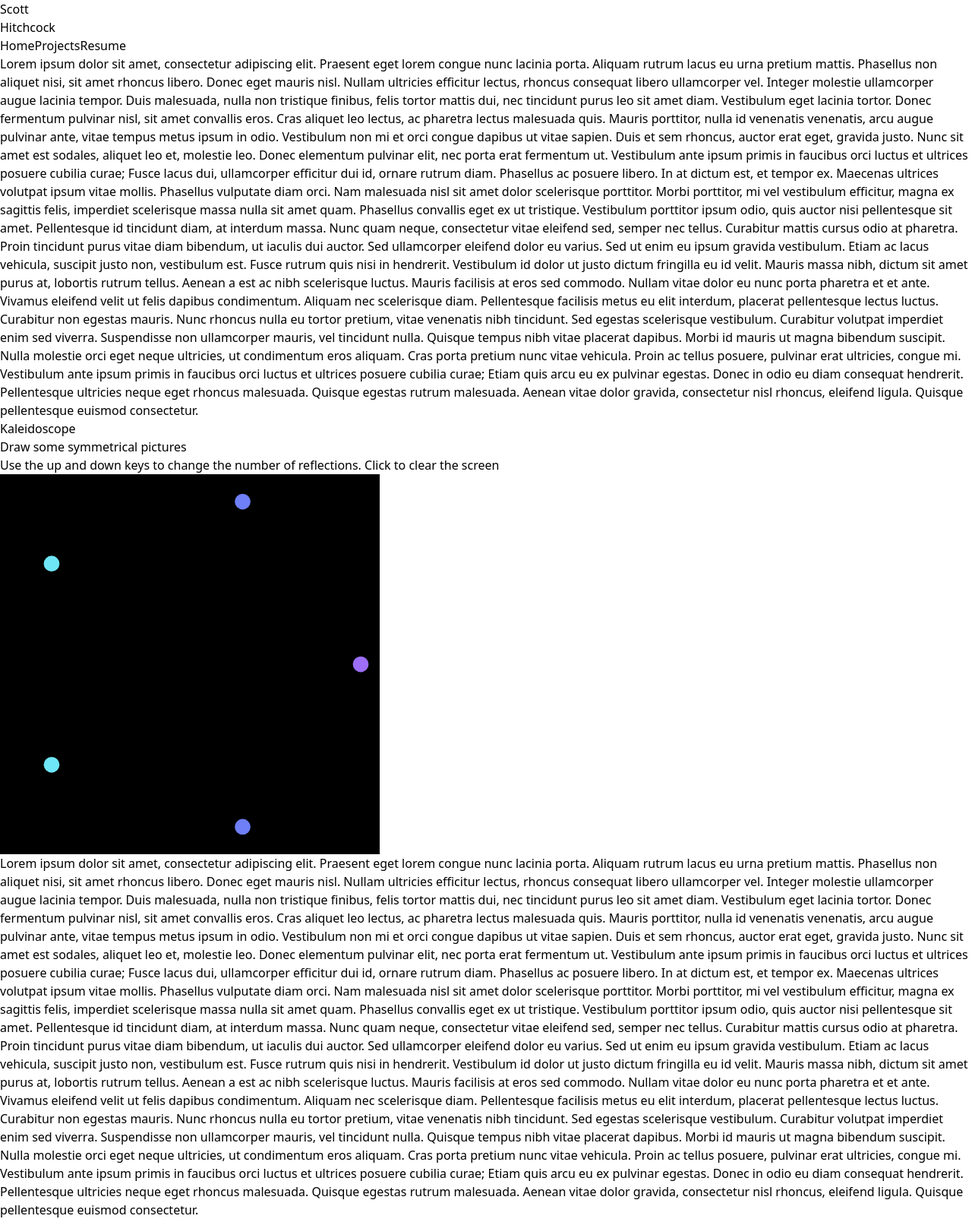
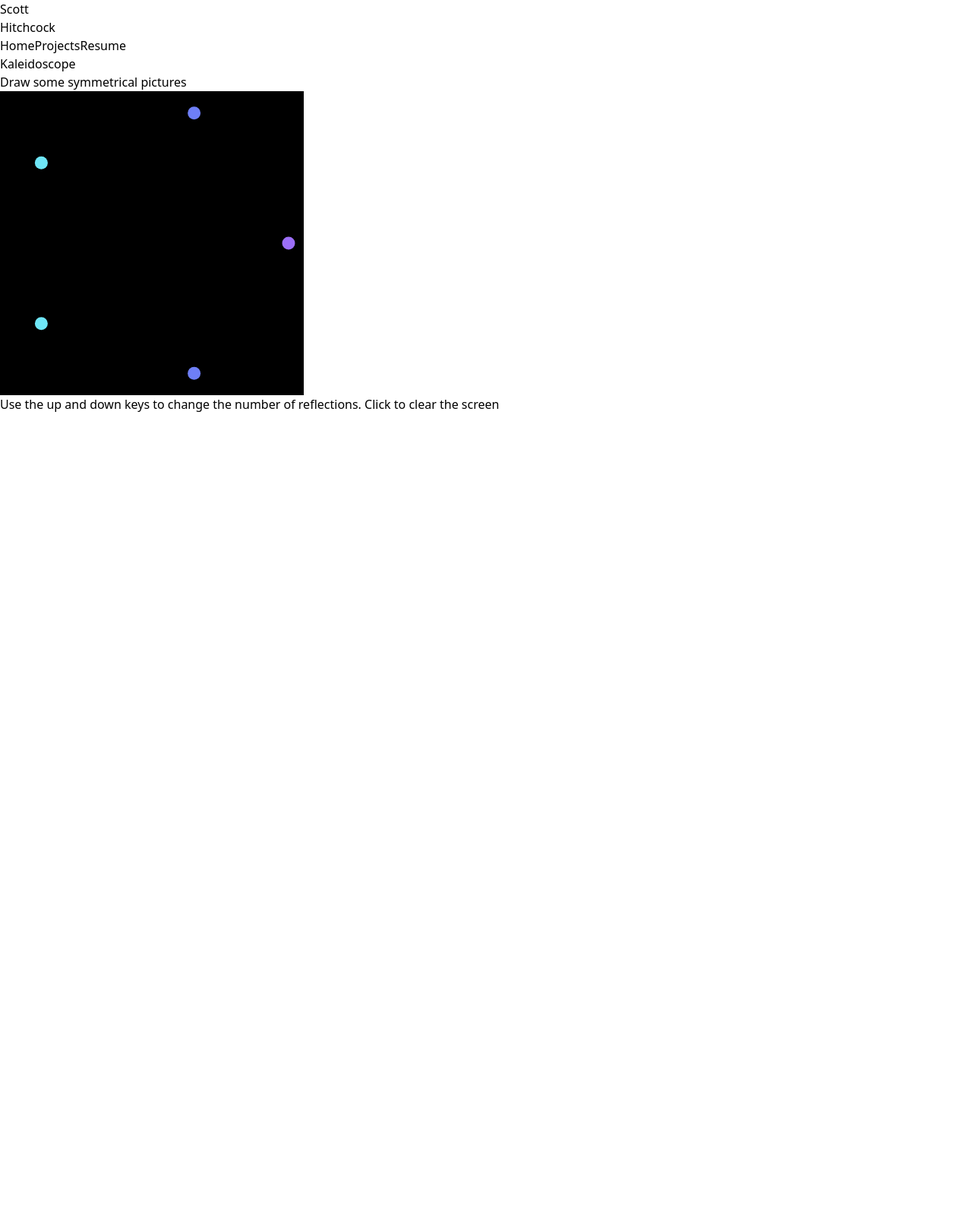
Before and after one commit to scotthitch/s-hitchcock-website, a Vue app: page /projects in a window 1280 px wide. Shown: the whole page at 76% size. After the commit the page ends 800 px from the top, so only its background shows below. Built offline with nearby package versions, Linux system fonts and the light colour scheme.

Commit message:
chore: now rendering a p5 script within p5scriptdescriptor

```diff
--- a/src/components/P5ScriptDescriptor.vue
+++ b/src/components/P5ScriptDescriptor.vue
@@ -5,16 +5,19 @@ const props = defineProps({
     title: String,
     description: String,
     usageInstructions: String,
+    p5Script: Object,
 })
 
 </script>
 
 <template>
-<div>{{ props.title }}</div>
-<div>{{ props.description }}</div>
-<div>{{ props.usageInstructions }}</div>
-
-</template>
+    <div class="flex flex-col items-center text-center justify-center h-screen">
+      <div>{{ props.title }}</div>
+      <div>{{ props.description }}</div>
+      <component :is="p5Script" :screenWidth="400" :screenHeight="400" :scriptIsPlaying="true"></component>
+      <div>{{ props.usageInstructions }}</div>
+    </div>
+  </template>
 
 <style scoped>
 </style>
--- a/src/views/ProjectsView.vue
+++ b/src/views/ProjectsView.vue
@@ -1,37 +1,19 @@
 <script setup lang="ts">
 import P5ScriptDescriptor from "@/components/P5ScriptDescriptor.vue";
 import KaleidoscopeScript from "../drawings/Kaleidoscope/KaleidoscopeScript.vue"
-import { ref } from 'vue';
-
-const isPlaying = ref(true)
 
 </script>
 
 <template>
   <div>
-    <p class="text-justify">
-      Lorem ipsum dolor sit amet, consectetur adipiscing elit. Praesent eget lorem congue nunc lacinia porta. Aliquam rutrum lacus eu urna pretium mattis. Phasellus non aliquet nisi, sit amet rhoncus libero. Donec eget mauris nisl. Nullam ultricies efficitur lectus, rhoncus consequat libero ullamcorper vel. Integer molestie ullamcorper augue lacinia tempor. Duis malesuada, nulla non tristique finibus, felis tortor mattis dui, nec tincidunt purus leo sit amet diam. Vestibulum eget lacinia tortor. Donec fermentum pulvinar nisl, sit amet convallis eros. Cras aliquet leo lectus, ac pharetra lectus malesuada quis. Mauris porttitor, nulla id venenatis venenatis, arcu augue pulvinar ante, vitae tempus metus ipsum in odio. Vestibulum non mi et orci congue dapibus ut vitae sapien.
-      Duis et sem rhoncus, auctor erat eget, gravida justo. Nunc sit amet est sodales, aliquet leo et, molestie leo. Donec elementum pulvinar elit, nec porta erat fermentum ut. Vestibulum ante ipsum primis in faucibus orci luctus et ultrices posuere cubilia curae; Fusce lacus dui, ullamcorper efficitur dui id, ornare rutrum diam. Phasellus ac posuere libero. In at dictum est, et tempor ex. Maecenas ultrices volutpat ipsum vitae mollis. Phasellus vulputate diam orci.
-      Nam malesuada nisl sit amet dolor scelerisque porttitor. Morbi porttitor, mi vel vestibulum efficitur, magna ex sagittis felis, imperdiet scelerisque massa nulla sit amet quam. Phasellus convallis eget ex ut tristique. Vestibulum porttitor ipsum odio, quis auctor nisi pellentesque sit amet. Pellentesque id tincidunt diam, at interdum massa. Nunc quam neque, consectetur vitae eleifend sed, semper nec tellus. Curabitur mattis cursus odio at pharetra. Proin tincidunt purus vitae diam bibendum, ut iaculis dui auctor. Sed ullamcorper eleifend dolor eu varius.
-      Sed ut enim eu ipsum gravida vestibulum. Etiam ac lacus vehicula, suscipit justo non, vestibulum est. Fusce rutrum quis nisi in hendrerit. Vestibulum id dolor ut justo dictum fringilla eu id velit. Mauris massa nibh, dictum sit amet purus at, lobortis rutrum tellus. Aenean a est ac nibh scelerisque luctus. Mauris facilisis at eros sed commodo. Nullam vitae dolor eu nunc porta pharetra et et ante. Vivamus eleifend velit ut felis dapibus condimentum. Aliquam nec scelerisque diam. Pellentesque facilisis metus eu elit interdum, placerat pellentesque lectus luctus. Curabitur non egestas mauris. Nunc rhoncus nulla eu tortor pretium, vitae venenatis nibh tincidunt. Sed egestas scelerisque vestibulum. Curabitur volutpat imperdiet enim sed viverra.
-      Suspendisse non ullamcorper mauris, vel tincidunt nulla. Quisque tempus nibh vitae placerat dapibus. Morbi id mauris ut magna bibendum suscipit. Nulla molestie orci eget neque ultricies, ut condimentum eros aliquam. Cras porta pretium nunc vitae vehicula. Proin ac tellus posuere, pulvinar erat ultricies, congue mi. Vestibulum ante ipsum primis in faucibus orci luctus et ultrices posuere cubilia curae; Etiam quis arcu eu ex pulvinar egestas. Donec in odio eu diam consequat hendrerit. Pellentesque ultricies neque eget rhoncus malesuada. Quisque egestas rutrum malesuada. Aenean vitae dolor gravida, consectetur nisl rhoncus, eleifend ligula. Quisque pellentesque euismod consectetur.
-    </p>
-    <!-- <button @click="isPlaying=!isPlaying">{{isPlaying ? "Pause" : "Play"}}</button> -->
+
     <P5ScriptDescriptor
       title="Kaleidoscope"
       description="Draw some symmetrical pictures"
       usageInstructions="Use the up and down keys to change the number of reflections. Click to clear the screen"
+      :p5Script="KaleidoscopeScript"
     />
-    <KaleidoscopeScript :screen-height="500" :screen-width="500" :scriptIsPlaying="isPlaying"/>
-    <!-- </P5ScriptDescriptor> -->
 
 
-    <p class="text-justify">
-      Lorem ipsum dolor sit amet, consectetur adipiscing elit. Praesent eget lorem congue nunc lacinia porta. Aliquam rutrum lacus eu urna pretium mattis. Phasellus non aliquet nisi, sit amet rhoncus libero. Donec eget mauris nisl. Nullam ultricies efficitur lectus, rhoncus consequat libero ullamcorper vel. Integer molestie ullamcorper augue lacinia tempor. Duis malesuada, nulla non tristique finibus, felis tortor mattis dui, nec tincidunt purus leo sit amet diam. Vestibulum eget lacinia tortor. Donec fermentum pulvinar nisl, sit amet convallis eros. Cras aliquet leo lectus, ac pharetra lectus malesuada quis. Mauris porttitor, nulla id venenatis venenatis, arcu augue pulvinar ante, vitae tempus metus ipsum in odio. Vestibulum non mi et orci congue dapibus ut vitae sapien.
-      Duis et sem rhoncus, auctor erat eget, gravida justo. Nunc sit amet est sodales, aliquet leo et, molestie leo. Donec elementum pulvinar elit, nec porta erat fermentum ut. Vestibulum ante ipsum primis in faucibus orci luctus et ultrices posuere cubilia curae; Fusce lacus dui, ullamcorper efficitur dui id, ornare rutrum diam. Phasellus ac posuere libero. In at dictum est, et tempor ex. Maecenas ultrices volutpat ipsum vitae mollis. Phasellus vulputate diam orci.
-      Nam malesuada nisl sit amet dolor scelerisque porttitor. Morbi porttitor, mi vel vestibulum efficitur, magna ex sagittis felis, imperdiet scelerisque massa nulla sit amet quam. Phasellus convallis eget ex ut tristique. Vestibulum porttitor ipsum odio, quis auctor nisi pellentesque sit amet. Pellentesque id tincidunt diam, at interdum massa. Nunc quam neque, consectetur vitae eleifend sed, semper nec tellus. Curabitur mattis cursus odio at pharetra. Proin tincidunt purus vitae diam bibendum, ut iaculis dui auctor. Sed ullamcorper eleifend dolor eu varius.
-      Sed ut enim eu ipsum gravida vestibulum. Etiam ac lacus vehicula, suscipit justo non, vestibulum est. Fusce rutrum quis nisi in hendrerit. Vestibulum id dolor ut justo dictum fringilla eu id velit. Mauris massa nibh, dictum sit amet purus at, lobortis rutrum tellus. Aenean a est ac nibh scelerisque luctus. Mauris facilisis at eros sed commodo. Nullam vitae dolor eu nunc porta pharetra et et ante. Vivamus eleifend velit ut felis dapibus condimentum. Aliquam nec scelerisque diam. Pellentesque facilisis metus eu elit interdum, placerat pellentesque lectus luctus. Curabitur non egestas mauris. Nunc rhoncus nulla eu tortor pretium, vitae venenatis nibh tincidunt. Sed egestas scelerisque vestibulum. Curabitur volutpat imperdiet enim sed viverra.
-      Suspendisse non ullamcorper mauris, vel tincidunt nulla. Quisque tempus nibh vitae placerat dapibus. Morbi id mauris ut magna bibendum suscipit. Nulla molestie orci eget neque ultricies, ut condimentum eros aliquam. Cras porta pretium nunc vitae vehicula. Proin ac tellus posuere, pulvinar erat ultricies, congue mi. Vestibulum ante ipsum primis in faucibus orci luctus et ultrices posuere cubilia curae; Etiam quis arcu eu ex pulvinar egestas. Donec in odio eu diam consequat hendrerit. Pellentesque ultricies neque eget rhoncus malesuada. Quisque egestas rutrum malesuada. Aenean vitae dolor gravida, consectetur nisl rhoncus, eleifend ligula. Quisque pellentesque euismod consectetur.
-    </p>
   </div>
 </template>
```
